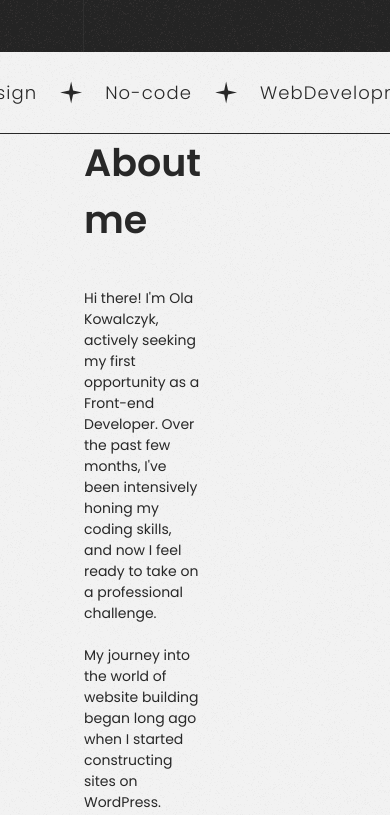
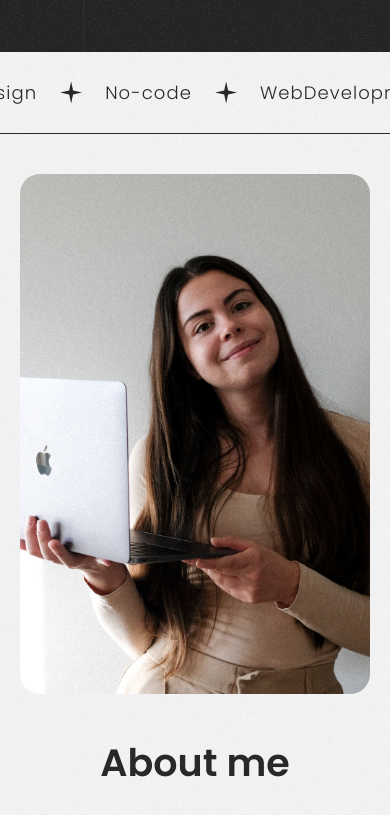
Before and after one commit to OlaHeklaDesign/PortfolioPaage, a React (Create React App) app: page / in a window 390 px wide. Shown: the part 4020-4835 px from the top of the page. Built offline with nearby package versions, Linux system fonts and the light colour scheme.

Commit message:
About responsivness

```diff
--- a/src/Components/About/About.css
+++ b/src/Components/About/About.css
@@ -28,3 +28,39 @@
 .about-left p {
   font-size: 14px;
 }
+
+@media only screen and (max-width: 1350px)  {
+  .about {
+    padding-left: 20px;
+  }
+}
+
+@media only screen and (max-width: 1300px)  {
+  .about-right img {
+    max-width: 520px;
+  }
+}
+
+@media only screen and (max-width: 1156px)  {
+  .about {
+    flex-direction: column-reverse;
+    align-items: center;
+    padding-left: 0;
+    padding: 0 20px;
+  }
+  .about-right {
+    margin-top: 40px;
+    margin-bottom: 40px;
+    border-left: 0;
+    border-radius: 20px;
+    overflow: hidden;
+    max-width: 100%;
+    display: flex;
+    justify-content: center;
+  }
+  .about-left {
+    text-align: center;
+    padding-right: 0;
+    max-width: 800px;
+  }
+}
```
